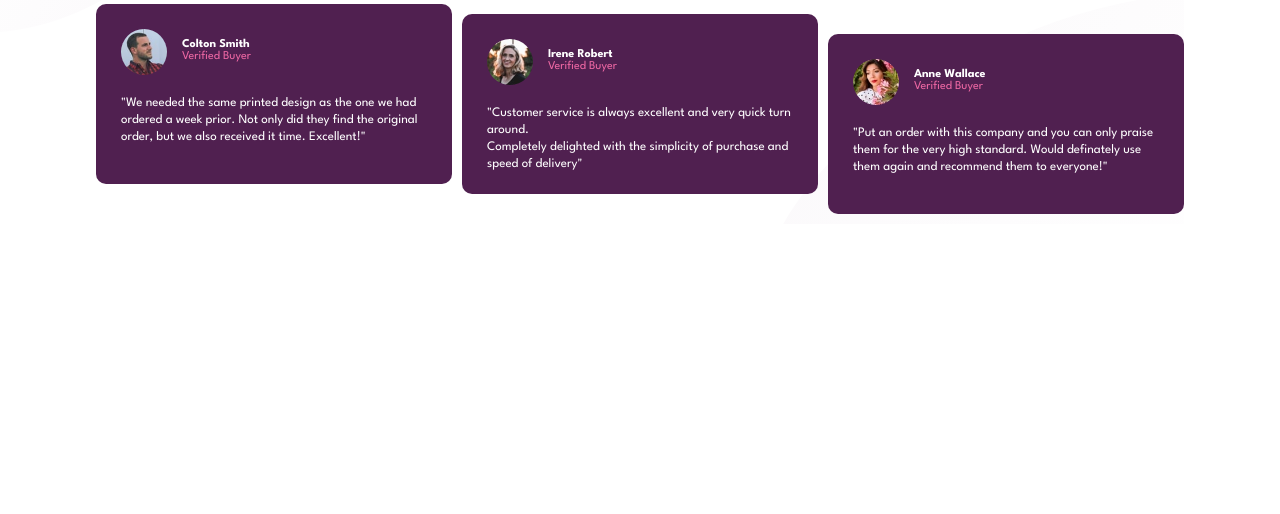
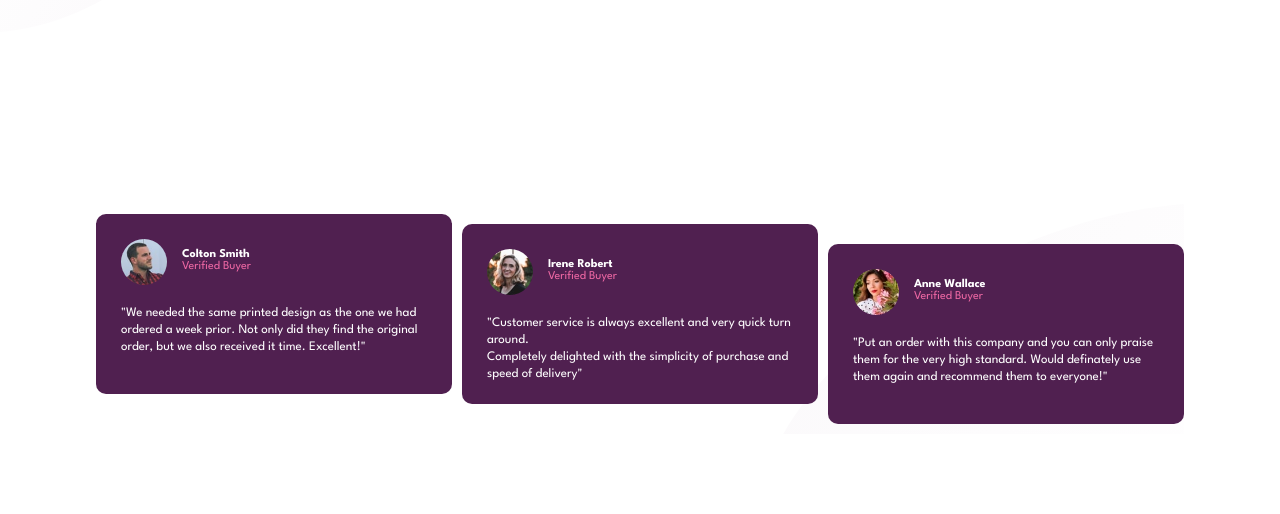
Before and after one commit to Dev-musty/Social-proof-section, a plain HTML site: page index.html in a window 1280 px wide. Shown: the part 286-800 px from the top of the page. Drawn offline with Linux system fonts and the light colour scheme.

Commit message:
Update style.css

```diff
--- a/style.css
+++ b/style.css
@@ -119,9 +119,11 @@ h2{
       "box3  box3"
     ;
     row-gap: 2rem;
+    width: 85%;
+    margin: auto;
+    justify-content: center;
     align-items: center;
-    width: 85%;
-    margin: 3rem auto ;
+    height: 100vh;
   }
   .top{
     grid-area: box1;
```
